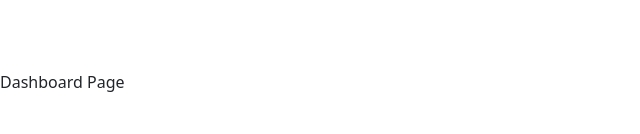
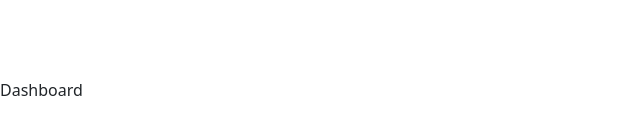
Before and after one commit to Jcorrales07/sistema-inventario, a React (Vite) app in the folder client/: page /dashboard in a window 1280 px wide. Shown: the part 310-444 px from the top of the page, without its empty margins (0-640 px from the left). Built offline with nearby package versions, Linux system fonts and the light colour scheme.

Commit message:
branch joe

```diff
--- a/client/src/App.jsx
+++ b/client/src/App.jsx
@@ -1,5 +1,6 @@
 import React from 'react'
 import { Routes, Route } from 'react-router-dom'
+import Dashboard from './pages/Dashboard'
 
 function App() {
     return (
@@ -8,7 +9,8 @@
 
             {/* Rutas de la aplicacion */}
             <Route path="/login" element={<p>Login Page</p>} />
-            <Route path="/dashboard" element={<p>Dashboard Page</p>} />
+            {/* Hay que implementar autenticacion, que solo se redirija si el usuario esta autenticado */}
+            <Route path="/dashboard" element={<Dashboard />} />
             <Route path="*" element={<p>Error 404: Page not found</p>} />
         </Routes>
     )
--- /dev/null
+++ b/client/src/pages/Dashboard.jsx
@@ -0,0 +1,9 @@
+import React from 'react'
+
+function Dashboard() {
+  return (
+    <div>Dashboard</div>
+  )
+}
+
+export default Dashboard
```
